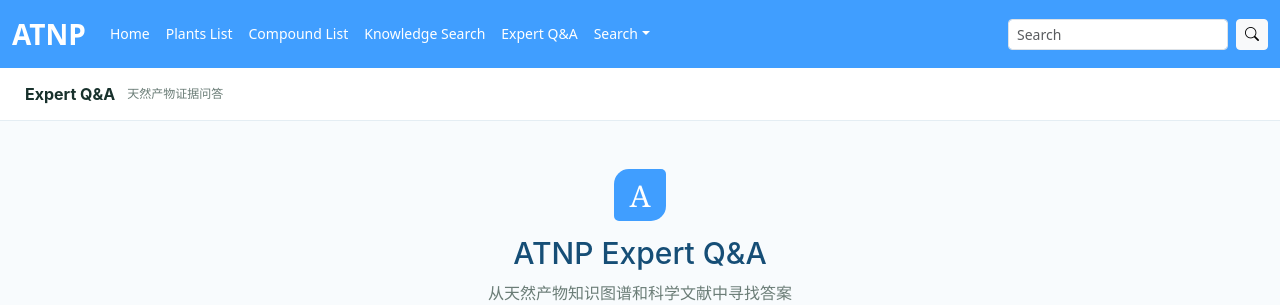
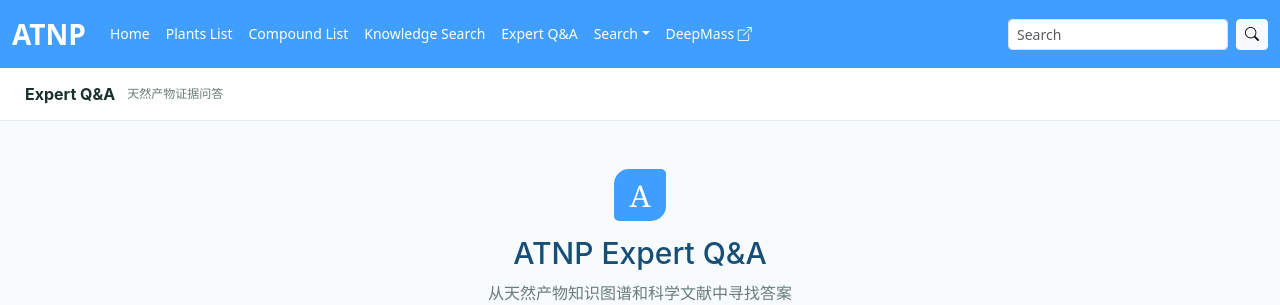
Before and after one commit to Jiangsiyu17/ATNP, a Django app: page /expert-qa/ in a window 1280 px wide. Shown: the top 305 px of the page. Run offline with Django 5.2, Linux system fonts and the light colour scheme; data that the repository does not hold is empty; parts of the project's set-up code (start-up, migrations or seed data) failed here and were passed over; some libraries are stand-ins or nearby versions.

Commit message:
在导航栏加入了deepmass的链接

```diff
--- a/web/templates/web/base.html
+++ b/web/templates/web/base.html
@@ -239,6 +239,11 @@
                         <li><a class="dropdown-item" href="{% url 'msms_search' %}">MS/MS Query</a></li>
                     </ul>
                 </li>
+                <li class="nav-item">
+                    <a class="nav-link" href="http://deepmass.cn/" target="_blank" rel="noopener noreferrer">
+                        DeepMass <i class="bi bi-box-arrow-up-right" aria-hidden="true"></i>
+                    </a>
+                </li>
             </ul>
 
             <!-- Global search -->
```
